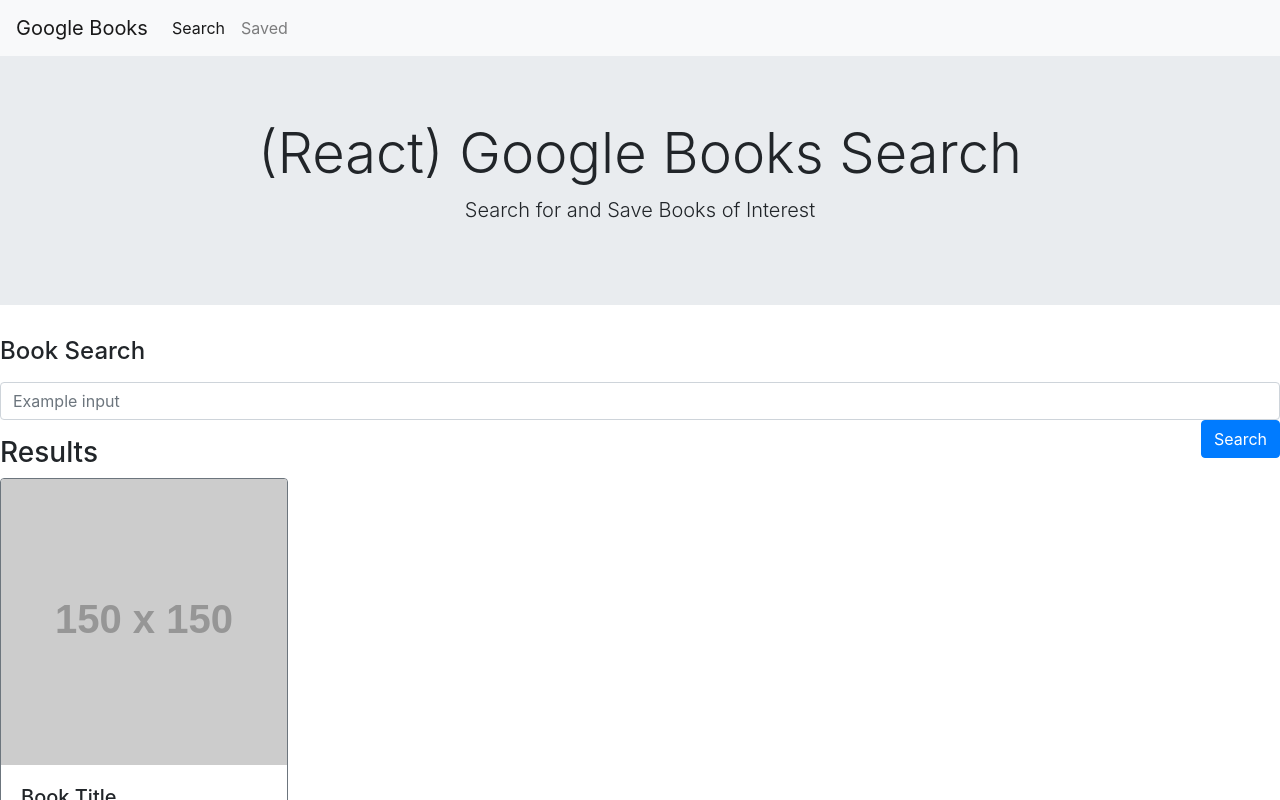
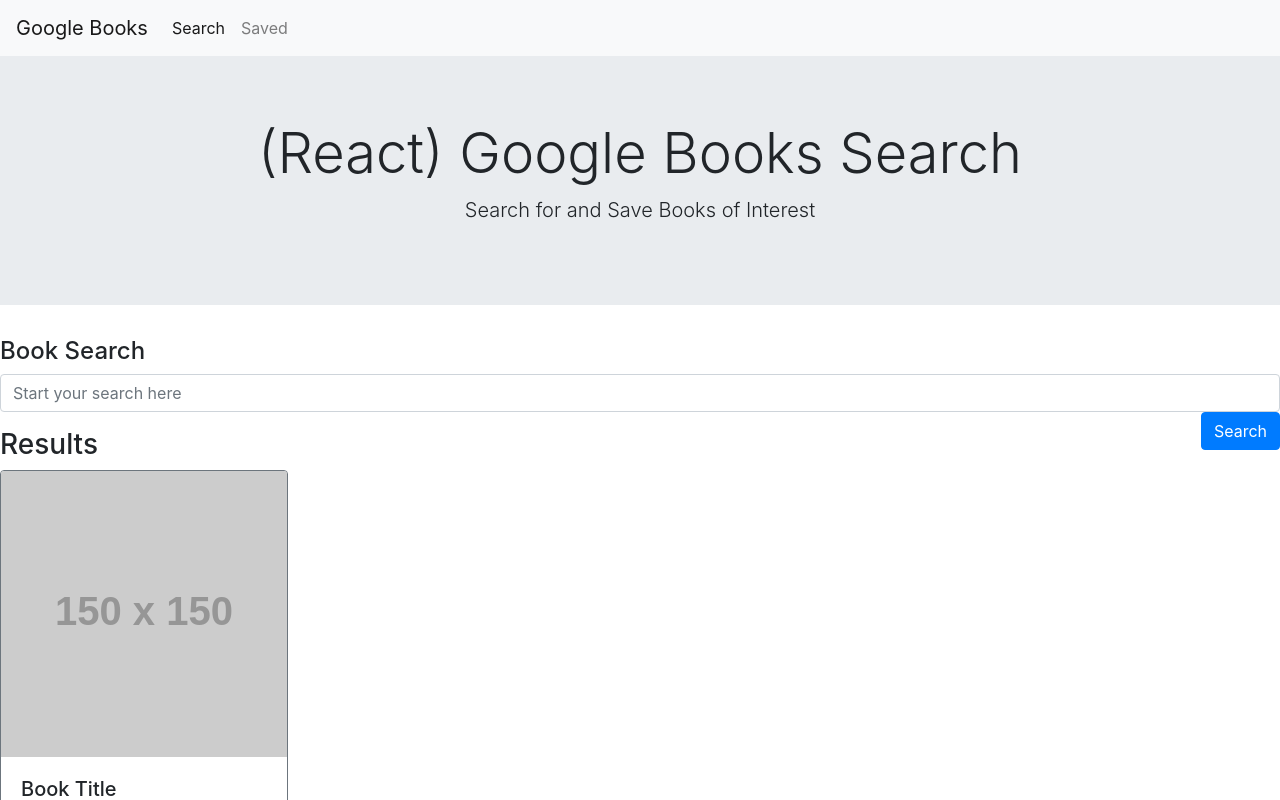
Before and after one commit to jlato89/VandyBoot_GoogleBooksSearch, a React (Create React App) app in the folder client/: page / in a window 1280 px wide. Shown: the top 800 px of the page. Built offline with nearby package versions, Linux system fonts and the light colour scheme; the HTML template or start-up script is replaced by a standard one.

Commit message:
removed label and ID, modified placeholder text

```diff
--- a/client/src/components/bookSearch/BookSearchForm.js
+++ b/client/src/components/bookSearch/BookSearchForm.js
@@ -5,14 +5,11 @@
       return (
          <form>
             <div className='form-group'>
-               <label for='formGroupExampleInput'>
-                  <h4>Book Search</h4>
-               </label>
+               <h4>Book Search</h4>
                <input
                   type='text'
                   className='form-control'
-                  id='formGroupExampleInput'
-                  placeholder='Example input'
+                  placeholder='Start your search here'
                ></input>
                <button
                type='submit'
```
